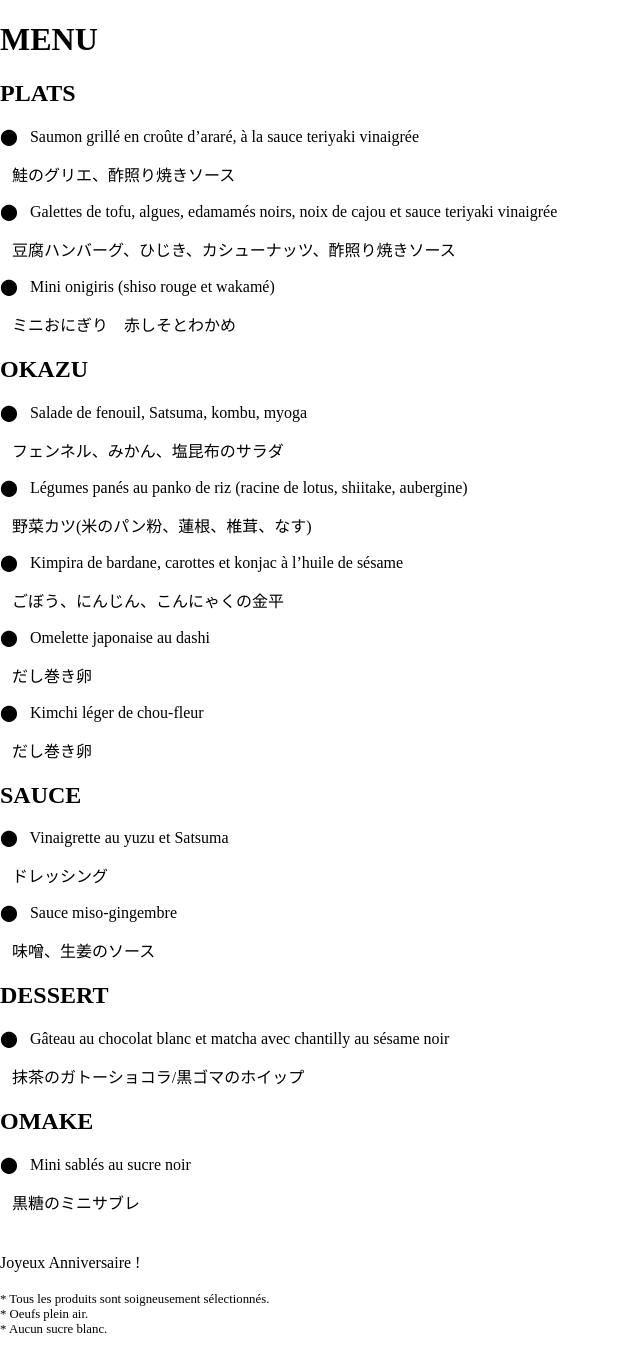
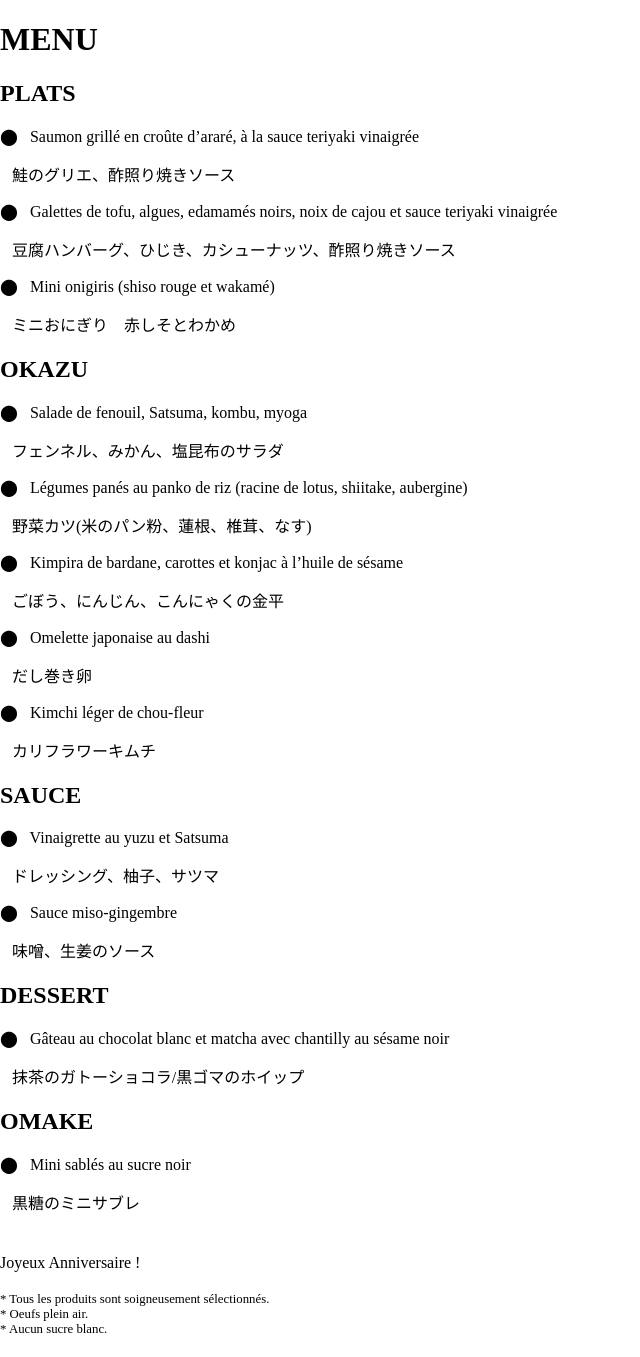
Before and after one commit to matsupin/main, a Jekyll site: the page built from menus/commande_boris_281025.html, in a window 1280 px wide. Shown: the whole page, without its empty margins (0-640 px from the left). Built offline with Jekyll 4.4.1, drawn with Linux system fonts in a browser that asks for light colours.

Commit message:
Update commande_boris_281025.html

```diff
--- a/menus/commande_boris_281025.html
+++ b/menus/commande_boris_281025.html
@@ -39,7 +39,7 @@ title: Bento Menu
         <p class="dish-text">&nbsp;&nbsp;&nbsp;<span class="highlight">だし巻き卵</p>
 
         <p><span class="menu-dot">&#11044;</span> <span class="dish-name">&nbsp; Kimchi léger de chou-fleur</span></p>
-        <p class="dish-text">&nbsp;&nbsp;&nbsp;<span class="highlight">だし巻き卵</p>
+        <p class="dish-text">&nbsp;&nbsp;&nbsp;<span class="highlight">カリフラワーキムチ</p>
 
     </section>
 
@@ -48,7 +48,7 @@ title: Bento Menu
         <h2 class="section-title">SAUCE</h2>
 
         <p><span class="menu-dot">&#11044;</span> <span class="dish-name">&nbsp; Vinaigrette au yuzu et Satsuma</span></p>
-        <p class="dish-text">&nbsp;&nbsp;&nbsp;<span class="highlight">ドレッシング</p>
+        <p class="dish-text">&nbsp;&nbsp;&nbsp;<span class="highlight">ドレッシング、柚子、サツマ</p>
 
         <p><span class="menu-dot">&#11044;</span> <span class="dish-name">&nbsp; Sauce miso-gingembre</span></p>
         <p class="dish-text">&nbsp;&nbsp;&nbsp;<span class="highlight">味噌、生姜のソース</p>
```
